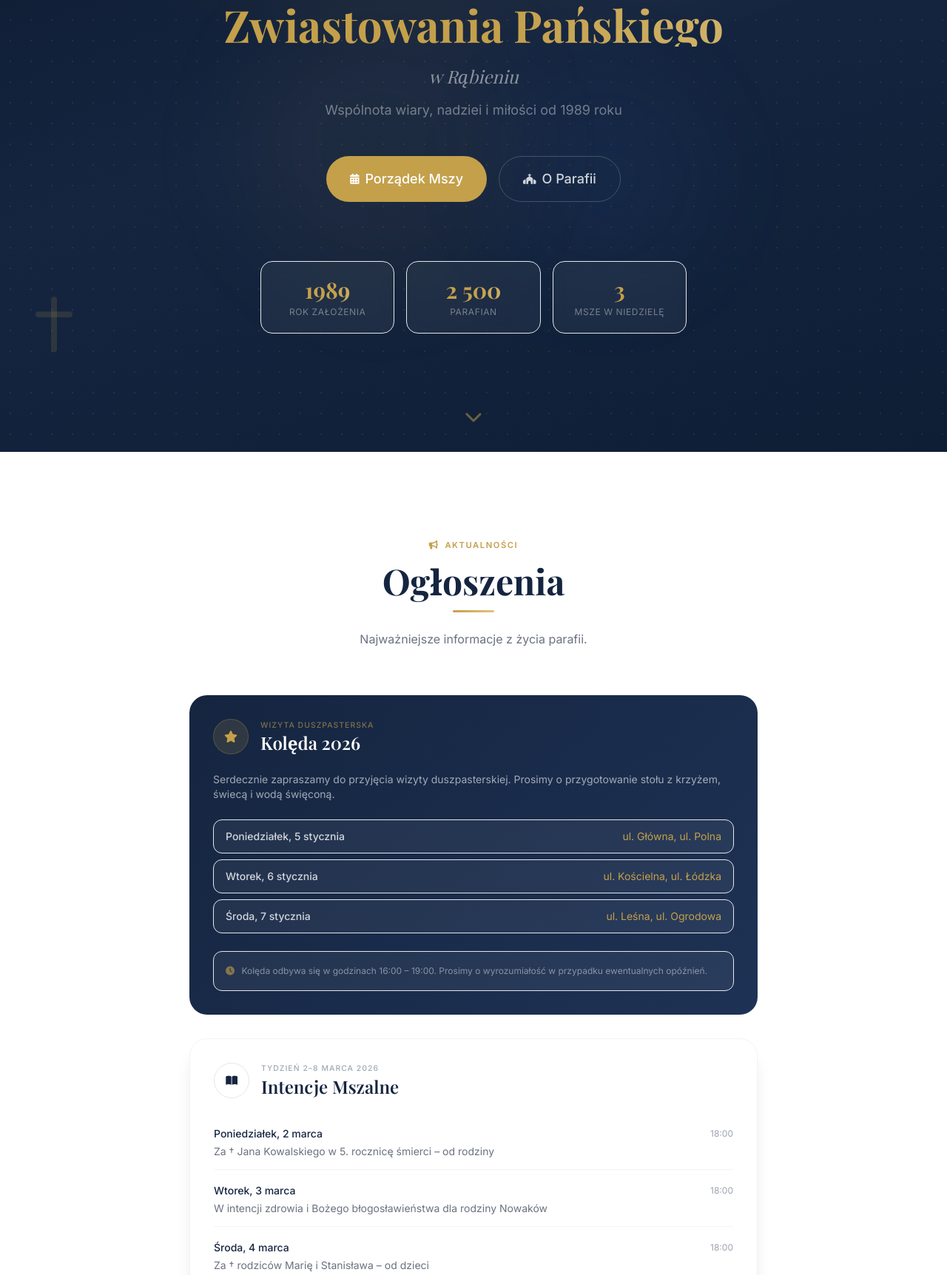
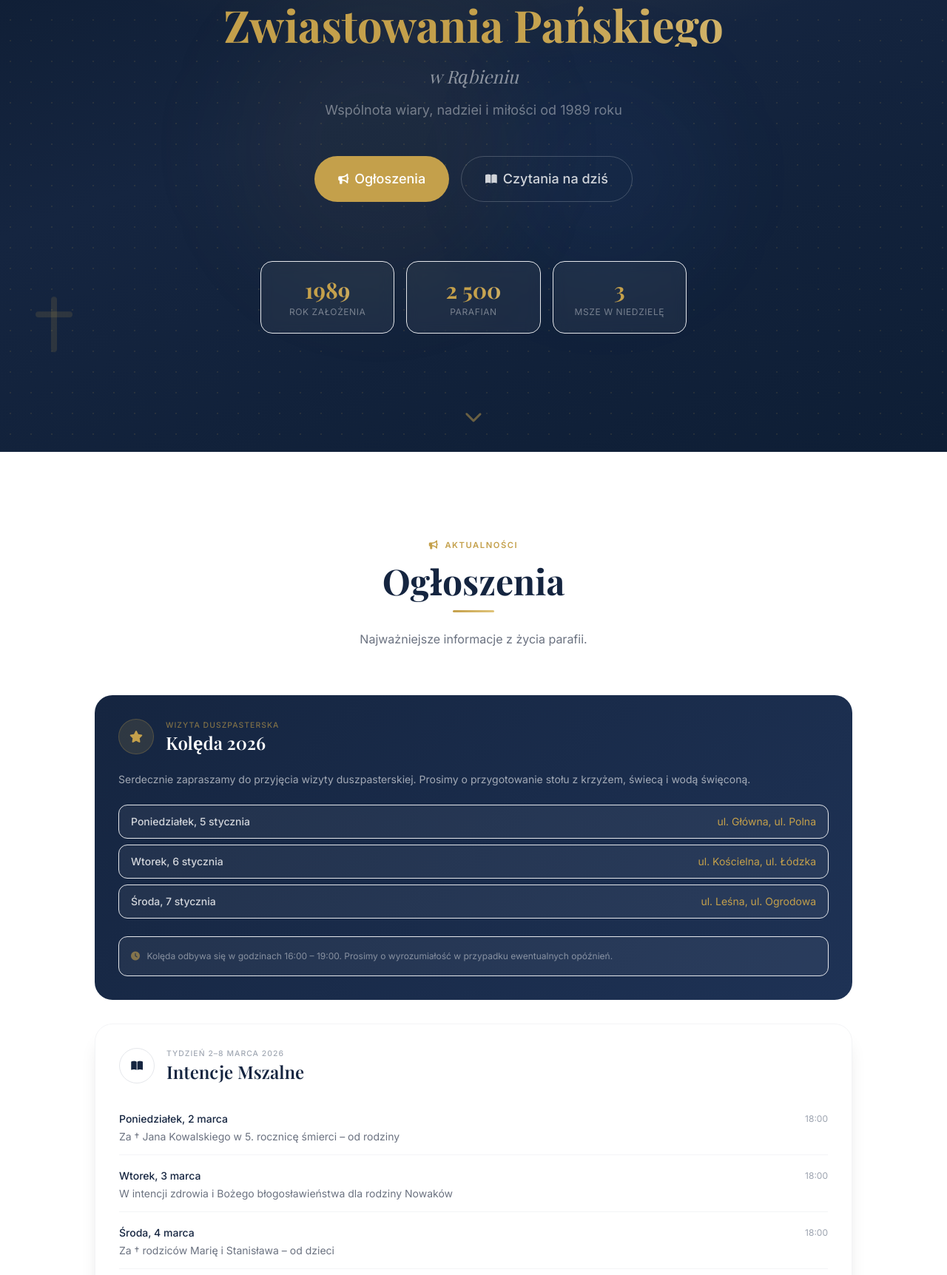
Before and after one commit to dawidpilarski/parafia-rabien, a website: page public/index.html in a window 1280 px wide. Shown: the part 295-2019 px from the top of the page at 74% size. Drawn offline with nearby package versions, Linux system fonts and the light colour scheme; no server answers; a web font is replaced by a local one.

Commit message:
UI improvements: hero CTA links, layout fixes, remove features section
- Hero buttons now link to announcements and daily readings
- Readings section uses bg-white for visual separation from mass schedule
- Announcements grid layout with responsive col-span for single items
- Fix group card icon hover color on FA icons
- Replace missing FA icon for Rodziny Nazaretańskie
- Remove unused features/equipment section

```diff
--- a/public/components/announcements.html
+++ b/public/components/announcements.html
@@ -32,13 +32,13 @@
         <p class="text-gray-500 max-w-md mx-auto">Najważniejsze informacje z życia parafii.</p>
       </div>
 
-      <div class="space-y-8 max-w-3xl mx-auto">
+      <div class="grid grid-cols-1 lg:grid-cols-2 gap-8 max-w-5xl mx-auto">
 
         <!-- ═══════════════════════════════════════════
              KOLĘDA
              ═══════════════════════════════════════════ -->
         <template x-if="news.koleda">
-          <div class="grad-card rounded-3xl p-8 text-white lift" data-aos="fade-up">
+          <div class="grad-card rounded-3xl p-8 text-white lift" :class="!news.koncert && 'lg:col-span-2'" data-aos="fade-up">
             <div class="flex items-center gap-4 mb-6">
               <div class="icon-circle bg-gold/15 border border-gold/25">
                 <i class="fas fa-star text-gold"></i>
@@ -82,7 +82,7 @@
              KONCERT
              ═══════════════════════════════════════════ -->
         <template x-if="news.koncert">
-          <div class="bg-gradient-to-br from-navy/5 to-gold/5 rounded-3xl p-8 border border-gold/15 lift" data-aos="fade-up">
+          <div class="bg-gradient-to-br from-navy/5 to-gold/5 rounded-3xl p-8 border border-gold/15 lift" :class="!news.koleda && 'lg:col-span-2'" data-aos="fade-up">
             <div class="flex items-center gap-4 mb-6">
               <div class="icon-circle bg-gold/10 border border-gold/20">
                 <i class="fas fa-music text-gold text-sm"></i>
@@ -120,7 +120,7 @@
              (zawsze ostatni w kolejności)
              ═══════════════════════════════════════════ -->
         <template x-if="news.intencje">
-          <div class="bg-white rounded-3xl p-8 shadow-xl border border-gray-100 lift" data-aos="fade-up">
+          <div class="lg:col-span-2 bg-white rounded-3xl p-8 shadow-xl border border-gray-100 lift" data-aos="fade-up">
             <div class="flex items-center gap-4 mb-6">
               <div class="icon-circle bg-navy/8 border border-navy/12">
                 <i class="fas fa-book-open text-navy text-sm"></i>
--- a/public/components/groups.html
+++ b/public/components/groups.html
@@ -30,7 +30,7 @@
 
       <div class="group-card bg-white rounded-2xl p-6 shadow-sm border border-gray-100 lift text-center" data-aos="fade-up" data-aos-delay="150">
         <div class="gc-icon w-16 h-16 rounded-full bg-navy/5 flex items-center justify-center mx-auto mb-4">
-          <i class="fas fa-house-chimney-heart text-navy text-xl"></i>
+          <i class="fas fa-people-roof text-navy text-xl"></i>
         </div>
         <h4 class="font-serif font-semibold text-navy text-lg mb-2">Rodziny Nazaretańskie</h4>
         <p class="text-gray-400 text-sm leading-relaxed">Ruch rodzin budujący wiarę w oparciu o duchowość Świętej Rodziny z Nazaretu.</p>
--- a/public/components/hero.html
+++ b/public/components/hero.html
@@ -43,15 +43,15 @@
 
     <!-- CTA buttons -->
     <div class="flex flex-col sm:flex-row gap-4 justify-center mb-20" data-aos="fade-up" data-aos-delay="430">
-      <a href="#msze"
+      <a href="#ogloszenia"
          class="group inline-flex items-center justify-center gap-2 bg-gold hover:bg-gold2 text-white px-8 py-4 rounded-full font-medium text-lg transition-all hover:-translate-y-1 hover:shadow-xl hover:shadow-gold/30">
-        <i class="fas fa-calendar-alt text-sm"></i>
-        Porządek Mszy
+        <i class="fas fa-bullhorn text-sm"></i>
+        Ogłoszenia
       </a>
-      <a href="#o-parafii"
+      <a href="#czytania"
          class="inline-flex items-center justify-center gap-2 border border-white/20 hover:border-gold text-white/80 hover:text-white px-8 py-4 rounded-full font-medium text-lg transition-all hover:bg-white/5">
-        <i class="fas fa-church text-sm"></i>
-        O Parafii
+        <i class="fas fa-book-open text-sm"></i>
+        Czytania na dziś
       </a>
     </div>
 
--- a/public/components/readings.html
+++ b/public/components/readings.html
@@ -1,4 +1,4 @@
-<section id="czytania" class="py-20 md:py-28 bg-sand">
+<section id="czytania" class="py-20 md:py-28 bg-white">
   <div class="max-w-4xl mx-auto px-5 md:px-8"
        x-data="{
          loading: true,
--- a/public/css/styles.css
+++ b/public/css/styles.css
@@ -117,6 +117,7 @@ html { scroll-behavior: smooth; }
 
 /* ─── Group card hover icon ─────────────────────── */
 .group-card:hover .gc-icon { background: #152540; color: #c4a04b; }
+.group-card:hover .gc-icon i { color: #c4a04b; }
 .gc-icon { transition: background .3s, color .3s; }
 
 /* ─── Stagger delay helpers ─────────────────────── */
--- a/public/index.html
+++ b/public/index.html
@@ -63,7 +63,7 @@
   <div id="component-mass-schedule"></div>
   <div id="component-about"></div>
   <div id="component-history"></div>
-  <div id="component-features"></div>
+
   <div id="component-groups"></div>
   <div id="component-contact"></div>
   <div id="component-footer"></div>
--- a/public/js/main.js
+++ b/public/js/main.js
@@ -7,7 +7,7 @@ const components = [
   'readings',
   'about',
   'history',
-  'features',
+
   'groups',
   'contact',
   'footer',
```
